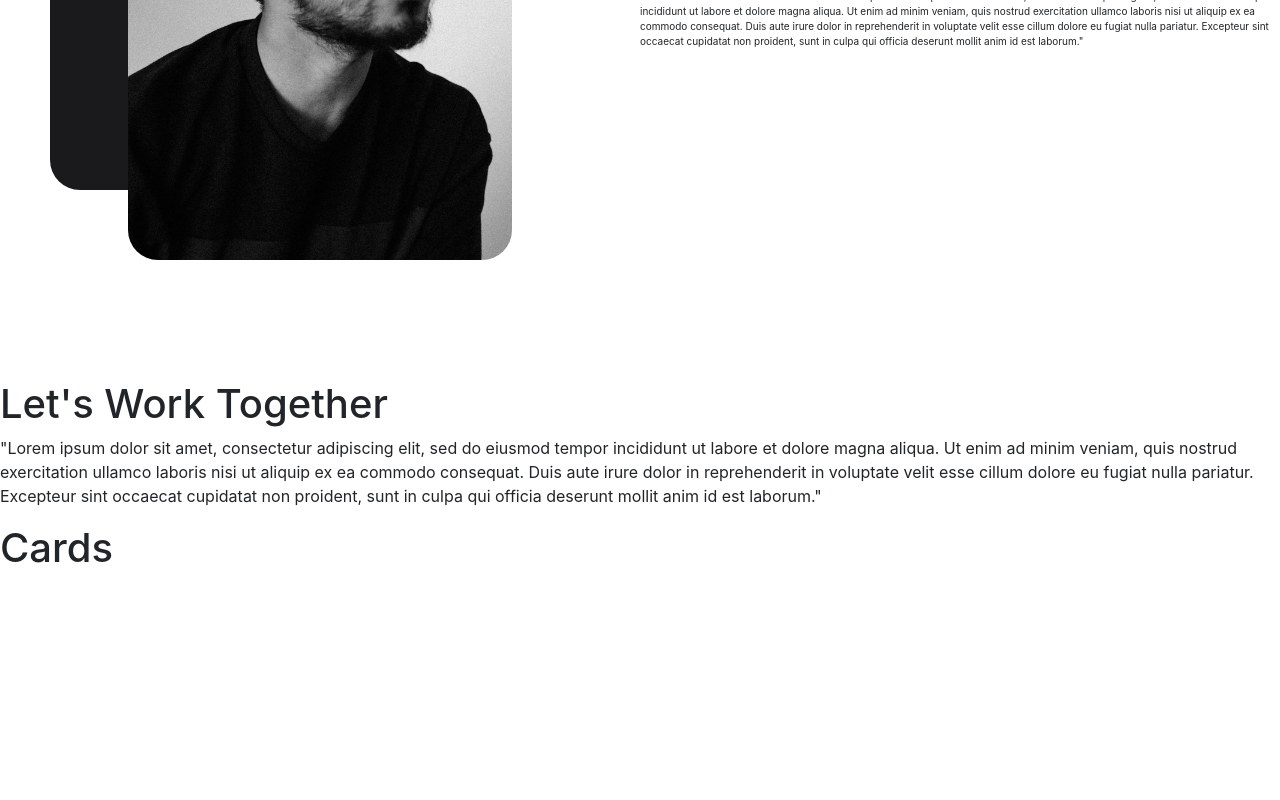
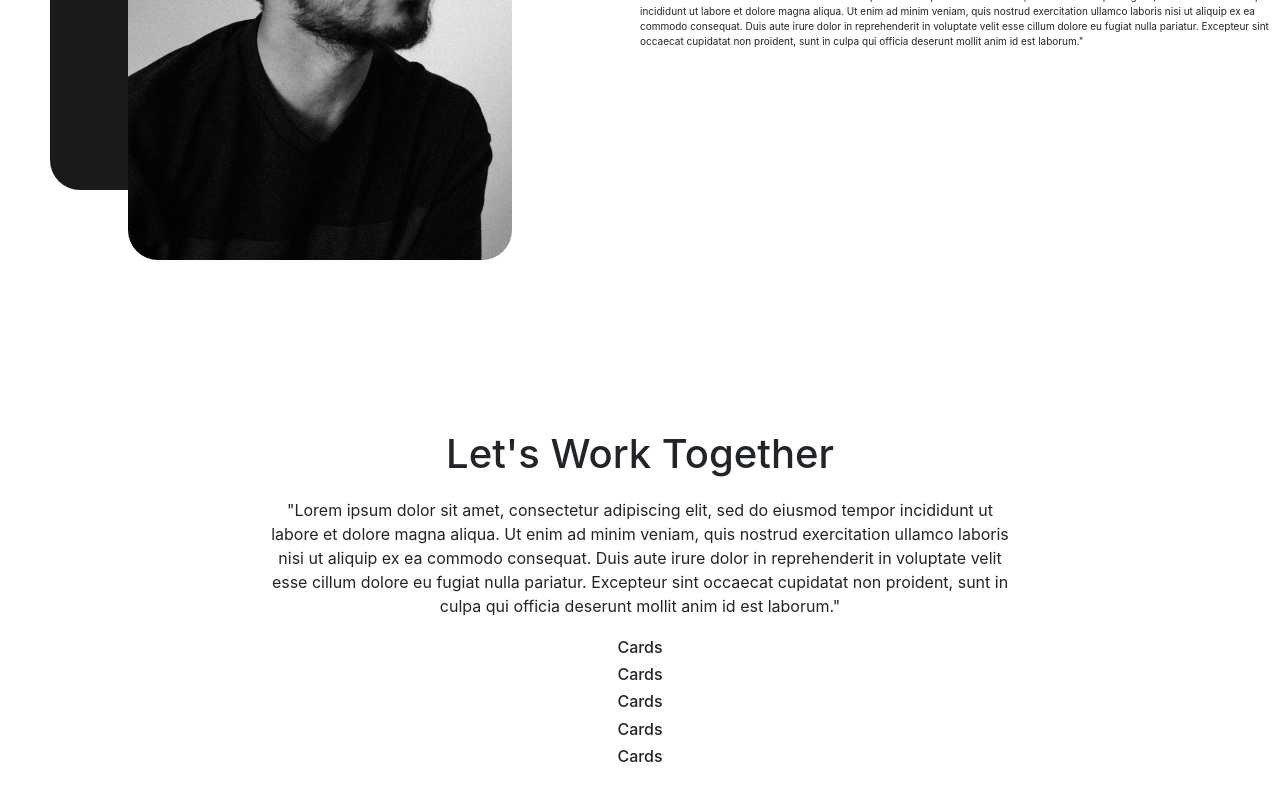
Before and after one commit to miguelxosorio/hello-there, a React (Create React App) app: page / in a window 1280 px wide. Shown: the part 1220-2020 px from the top of the page. Before the commit the page ends 1800 px from the top, so only its background shows below. Built offline with nearby package versions, Linux system fonts and the light colour scheme.

Commit message:
updating porfolio component, project component child, text alignment and spacing and child component rendering testing

```diff
--- a/src/components/Portfolio/index.js
+++ b/src/components/Portfolio/index.js
@@ -5,12 +5,16 @@ function Portfolio () {
     return(
         <div className="portfolio">
             <div className="p-texts">
-                <h1>Let's Work Together</h1>
+                <h1 className="p-title">Let's Work Together</h1>
                 <p className="p-description">
                 "Lorem ipsum dolor sit amet, consectetur adipiscing elit, sed do eiusmod tempor incididunt ut labore et dolore magna aliqua. Ut enim ad minim veniam, quis nostrud exercitation ullamco laboris nisi ut aliquip ex ea commodo consequat. Duis aute irure dolor in reprehenderit in voluptate velit esse cillum dolore eu fugiat nulla pariatur. Excepteur sint occaecat cupidatat non proident, sunt in culpa qui officia deserunt mollit anim id est laborum."
                 </p>
             </div>
             <div className="p-list">
+                <Projects />
+                <Projects />
+                <Projects />
+                <Projects />
                 <Projects />
             </div>
         </div>
--- a/src/components/Portfolio/portfolio.css
+++ b/src/components/Portfolio/portfolio.css
@@ -0,0 +1,32 @@
+:root {
+    --gold: #CDA43F;
+    --daisy: #E9E7DA;
+    --stem: #636B46;
+    --greenery: #373F27;
+    --charcoal: #1F2833;
+    --navy: #313456;
+    --subtle-gold: #B8a26C;
+    --forest: #6E7E75;
+    --black: #1A1A1D;
+}
+
+.portfolio {
+    padding: 50px 100px;
+    display: flex;
+    flex-direction: column;
+    align-items: center;
+    text-align: center;
+}
+
+.p-texts {
+    width: 70%;
+}
+
+.pl-title {
+    font-size: 50px;
+    font-weight: 600;
+}
+
+.p-description {
+    margin: 20px 0px;
+}
--- a/src/components/Projects/index.js
+++ b/src/components/Projects/index.js
@@ -3,7 +3,7 @@ import './projects.css'
 function Projects() {
     return(
         <div>
-            <h1>Cards</h1>
+            <h6>Cards</h6>
         </div>
     )
 }
```
